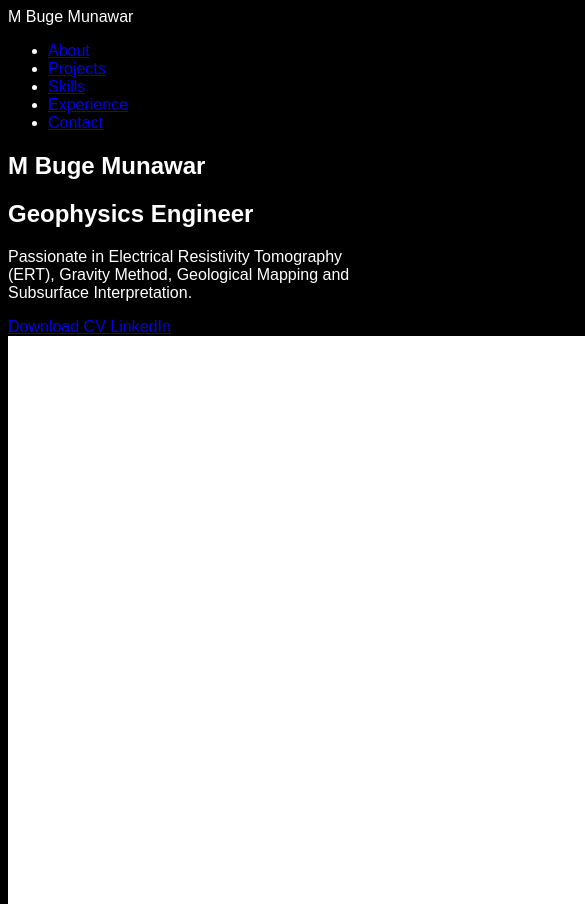
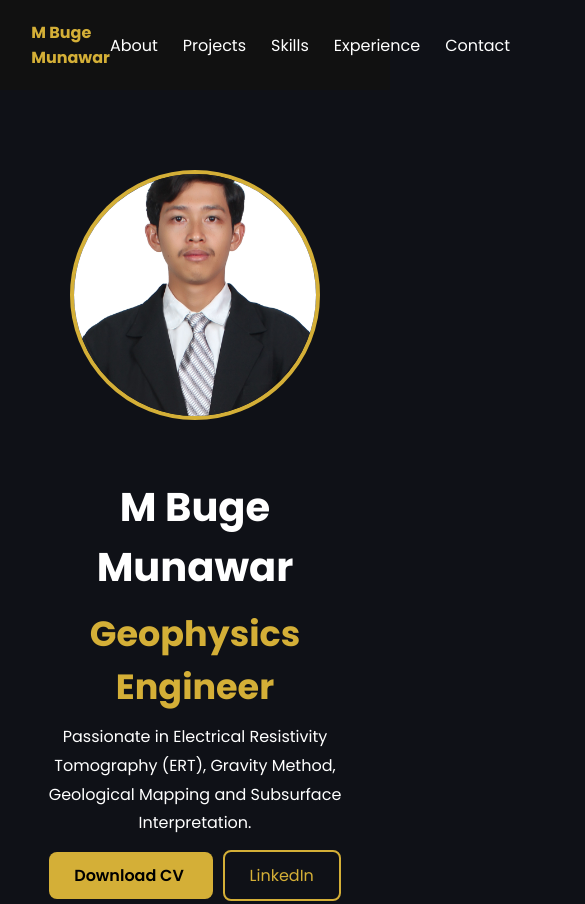
Before and after one commit to buge1408-collab/porto, a plain HTML site: page index.html in a window 390 px wide. Shown: the top 904 px of the page, 585 px wide, since content can reach past the window. Drawn offline with Linux system fonts and the light colour scheme.

Commit message:
Update style.css

```diff
--- a/style.css
+++ b/style.css
@@ -1,5 +1,171 @@
+*{
+margin:0;
+padding:0;
+box-sizing:border-box;
+font-family:'Poppins',sans-serif;
+scroll-behavior:smooth;
+}
+
 body{
-    background:black;
-    color:white;
-    font-family:Arial, sans-serif;
+background:#0f1117;
+color:white;
 }
+
+nav{
+display:flex;
+justify-content:space-between;
+align-items:center;
+padding:20px 8%;
+background:#111;
+position:sticky;
+top:0;
+z-index:100;
+}
+
+nav ul{
+display:flex;
+gap:25px;
+list-style:none;
+}
+
+nav a{
+color:white;
+text-decoration:none;
+}
+
+.logo{
+color:#d4af37;
+font-weight:700;
+}
+
+.hero{
+min-height:100vh;
+display:flex;
+align-items:center;
+justify-content:space-between;
+padding:80px 8%;
+gap:50px;
+}
+
+.hero-text{
+flex:1;
+}
+
+.hero-text h1{
+font-size:60px;
+}
+
+.hero-text h2{
+color:#d4af37;
+margin:10px 0;
+}
+
+.hero-text p{
+max-width:600px;
+line-height:1.8;
+margin-bottom:25px;
+}
+
+.hero-image img{
+width:350px;
+height:350px;
+object-fit:cover;
+border-radius:50%;
+border:4px solid #d4af37;
+}
+
+.btn{
+background:#d4af37;
+padding:12px 25px;
+color:black;
+text-decoration:none;
+font-weight:600;
+border-radius:8px;
+margin-right:10px;
+}
+
+.btn-outline{
+border:2px solid #d4af37;
+padding:12px 25px;
+color:#d4af37;
+text-decoration:none;
+border-radius:8px;
+}
+
+section{
+padding:90px 8%;
+}
+
+section h2{
+font-size:35px;
+margin-bottom:30px;
+color:#d4af37;
+}
+
+.project-grid{
+display:grid;
+grid-template-columns:repeat(auto-fit,minmax(250px,1fr));
+gap:25px;
+}
+
+.card{
+background:#181c25;
+padding:20px;
+border-radius:15px;
+}
+
+.card img{
+width:100%;
+height:220px;
+object-fit:cover;
+border-radius:10px;
+margin-bottom:15px;
+}
+
+.skill-box{
+display:flex;
+flex-wrap:wrap;
+gap:15px;
+}
+
+.skill-box span{
+background:#181c25;
+padding:10px 18px;
+border-radius:30px;
+}
+
+.timeline .item{
+background:#181c25;
+padding:20px;
+margin-bottom:15px;
+border-left:4px solid #d4af37;
+}
+
+#contact p{
+margin-bottom:12px;
+}
+
+footer{
+text-align:center;
+padding:30px;
+background:#111;
+margin-top:50px;
+}
+
+@media(max-width:768px){
+
+.hero{
+flex-direction:column-reverse;
+text-align:center;
+}
+
+.hero-text h1{
+font-size:40px;
+}
+
+.hero-image img{
+width:250px;
+height:250px;
+}
+
+}
```
